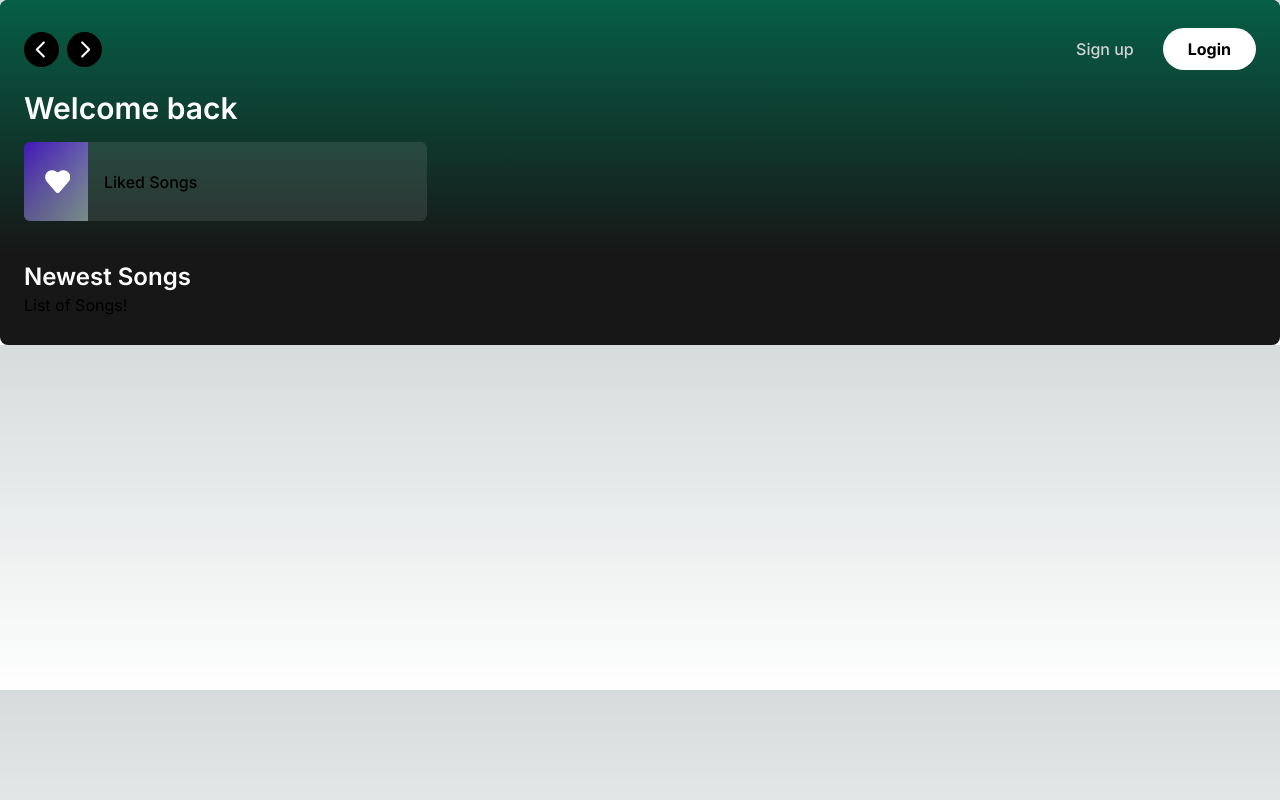
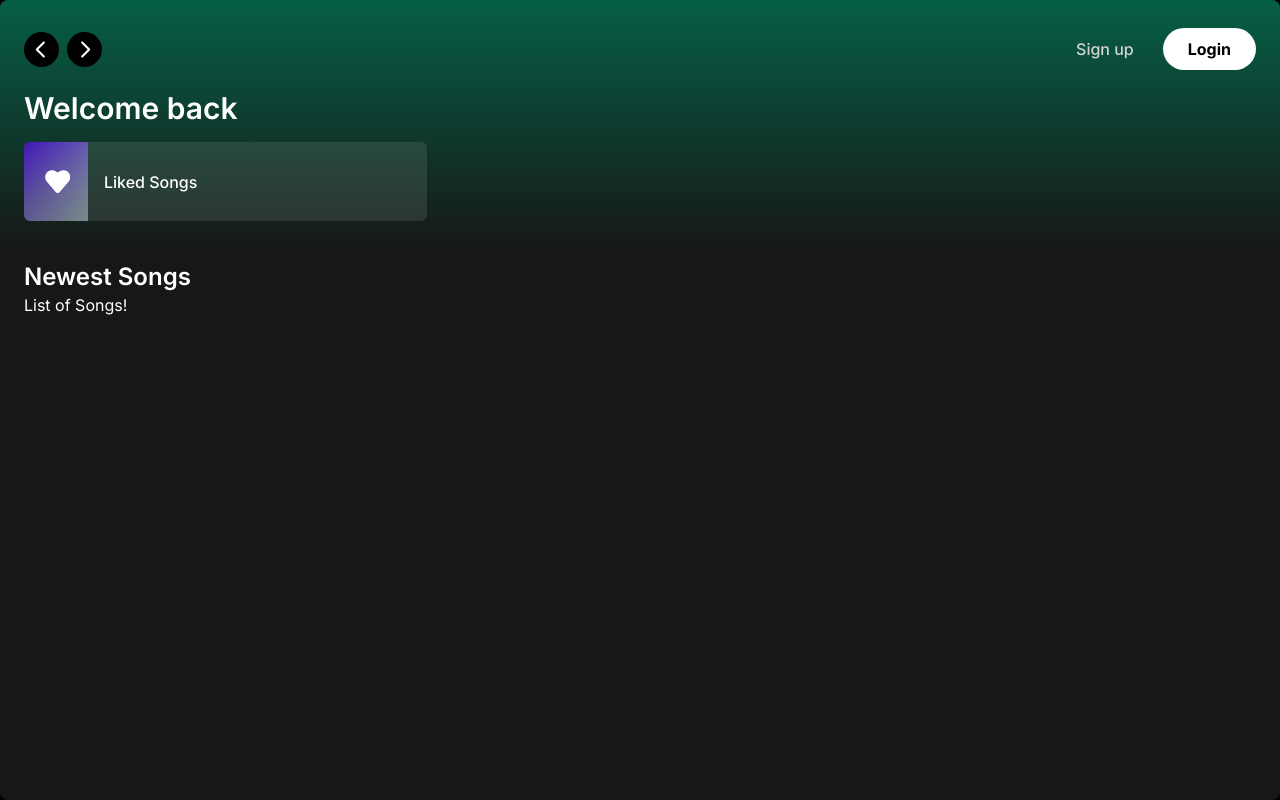
Before and after one commit to muhdshanid/SPOTIFY_CLONE_NEXTJS, a Next.js app: page / in a window 1280 px wide. Built offline with nearby package versions, Linux system fonts and the light colour scheme.

Commit message:
app bg changed to dark mode

```diff
--- a/src/app/globals.css
+++ b/src/app/globals.css
@@ -2,26 +2,10 @@
 @tailwind components;
 @tailwind utilities;
 
+html,
+body,
 :root {
-  --foreground-rgb: 0, 0, 0;
-  --background-start-rgb: 214, 219, 220;
-  --background-end-rgb: 255, 255, 255;
+  height: 100%;
+  background-color: black;
+  color-scheme: dark;
 }
-
-@media (prefers-color-scheme: dark) {
-  :root {
-    --foreground-rgb: 255, 255, 255;
-    --background-start-rgb: 0, 0, 0;
-    --background-end-rgb: 0, 0, 0;
-  }
-}
-
-body {
-  color: rgb(var(--foreground-rgb));
-  background: linear-gradient(
-      to bottom,
-      transparent,
-      rgb(var(--background-end-rgb))
-    )
-    rgb(var(--background-start-rgb));
-}
```
